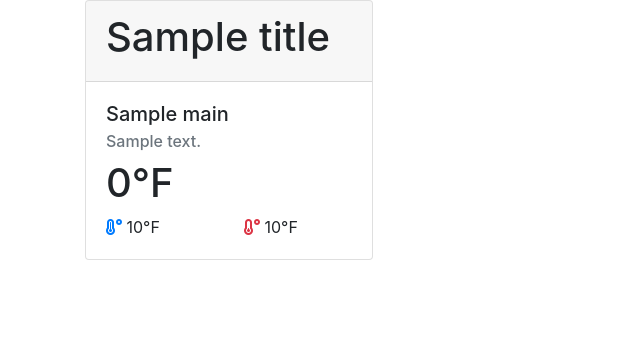
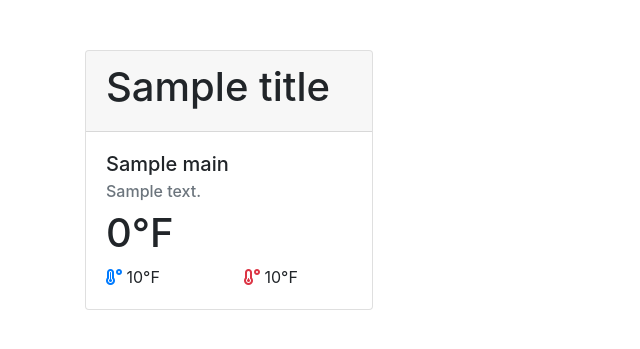
Before and after one commit to ryan-aday/API_Project, a Flask app: template weather_tests/templates/base.html in a window 1280 px wide. Shown: the top 349 px of the page, without its empty margins (0-640 px from the left). Run offline with Flask 2, Linux system fonts and the light colour scheme; the template is opened without the code that fills it: most values are stand-ins (such as "Sample title", 1, 10 or a date in 2020); some libraries are stand-ins or nearby versions.

Commit message:
added margin-top to container so it looks less weird while i'm testing

```diff
--- a/weather_tests/templates/base.html
+++ b/weather_tests/templates/base.html
@@ -17,7 +17,7 @@
 
   <body>
 
-    <div class="container">
+    <div class="container" style="margin-top:50px;">
       <div id = "home">
 	<div class="card" style="width: 18rem;">
 	  <div class="card-header"><h1>{{title}}</h1></div>
@@ -27,11 +27,11 @@
 	    <h6 class="card-subtitle mb-2 text-muted">{% for i in weather_main %}{{ i.description }}{% if not loop.last %}, {% endif %}{% endfor %}</h6>
 	    <div class="row">
               <div class="col-sm"><h1>{{temp_now|int}}°F</h1></div>
-	      <div class="col-sm text-right"><h1>{% for i in weather_main %}<span class="fas fa-{{icons[i.icon]}}"></span>{% if not loop.last %} {% endif %}{% endfor %}<h1></div>
+	      <div class="col-sm text-right"><h1>{% for i in weather_main %}<i class="fas fa-{{icons[i.icon]}}"></i>{% if not loop.last %} {% endif %}{% endfor %}<h1></div>
             </div>
 	    <div class="row">
-              <div class="col-sm"><span class="fas fa-temperature-high text-primary"></span> {{temp_min|int}}°F</div>
-	      <div class="col-sm"><span class="fas fa-temperature-low text-danger"></span> {{temp_max|int}}°F</div>
+              <div class="col-sm"><i class="fas fa-temperature-high text-primary"></i> {{temp_min|int}}°F</div>
+	      <div class="col-sm"><i class="fas fa-temperature-low text-danger"></i> {{temp_max|int}}°F</div>
             </div>
 	  </div>
 	</div>
```
